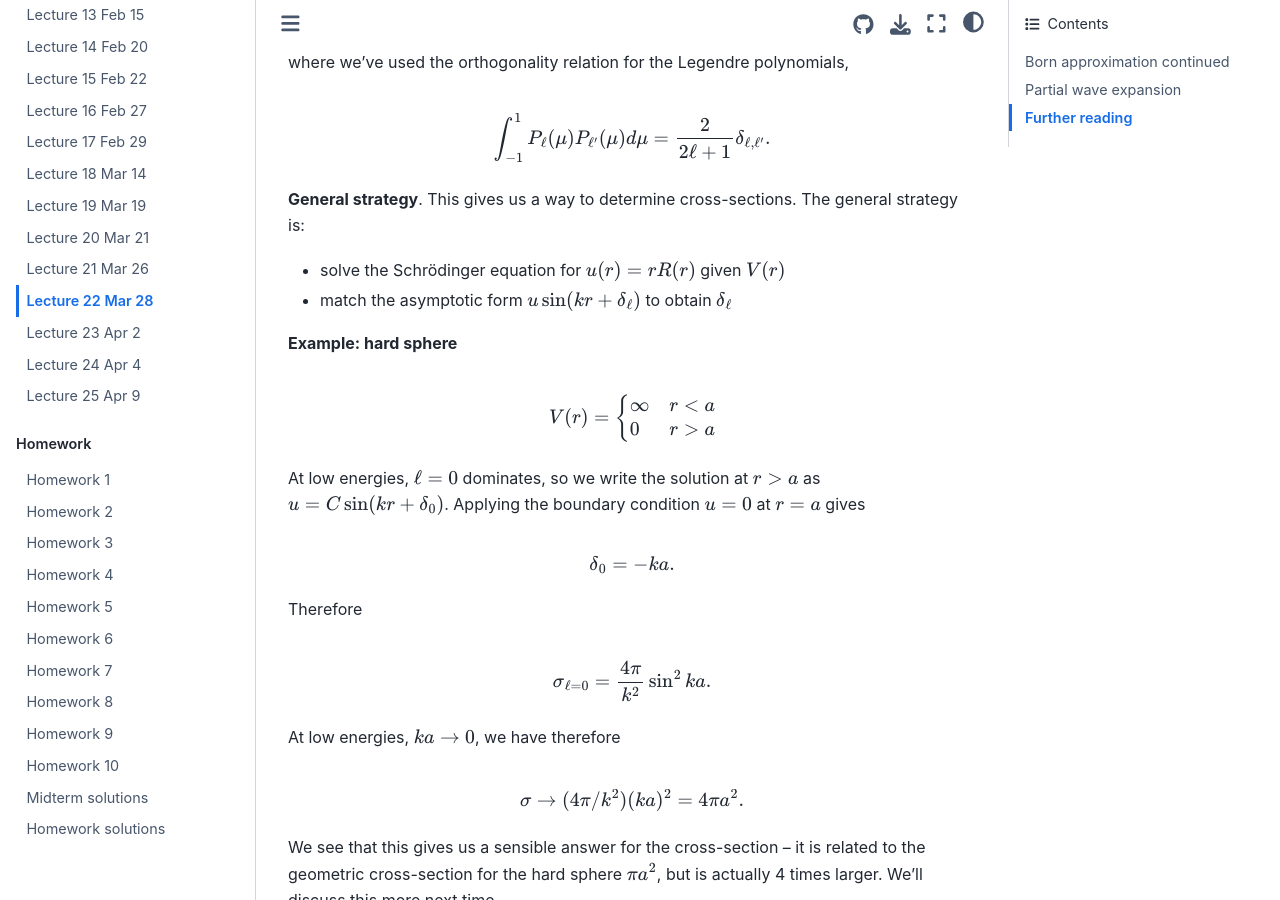
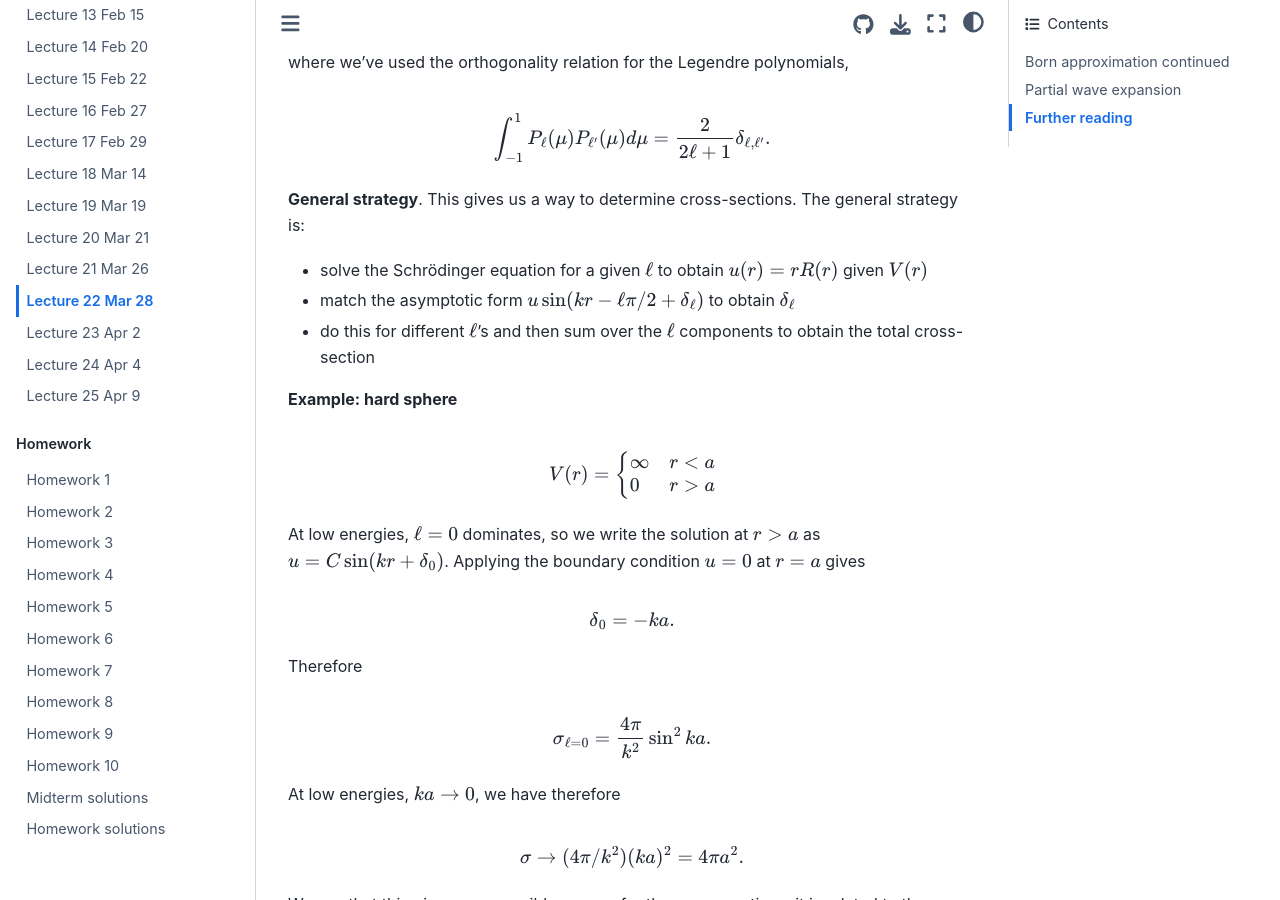
Before and after one commit to andrewcumming/phys457, a Jupyter Book: the page built from lecture22.md, in a window 1280 px wide and 900 px high, scrolled down 4639 px. Built offline with Jupyter Book 1.0.4 settings and Sphinx 7.4.7 and the Sphinx Book theme 1.1.4, drawn with Linux system fonts in a browser that asks for light colours.

Commit message:
Update lec 22

```diff
--- a/lecture22.md
+++ b/lecture22.md
@@ -114,9 +114,11 @@ $$\int^1_{-1} P_\ell(\mu) P_{\ell^\prime}(\mu) d\mu = {2\over 2\ell+1}\delta_{\e
 
 **General strategy**. This gives us a way to determine cross-sections. The general strategy is:
 
-+ solve the Schrödinger equation for $u(r) = rR(r)$ given $V(r)$
++ solve the Schrödinger equation for a given $\ell$ to obtain $u(r) = rR(r)$ given $V(r)$
 
-+ match the asymptotic form $u\sin(kr + \delta_\ell)$ to obtain $\delta_\ell$
++ match the asymptotic form $u\sin(kr -\ell \pi /2 + \delta_\ell)$ to obtain $\delta_\ell$
+
++ do this for different $\ell$'s and then sum over the $\ell$ components to obtain the total cross-section
 
 **Example: hard sphere**
 
```
